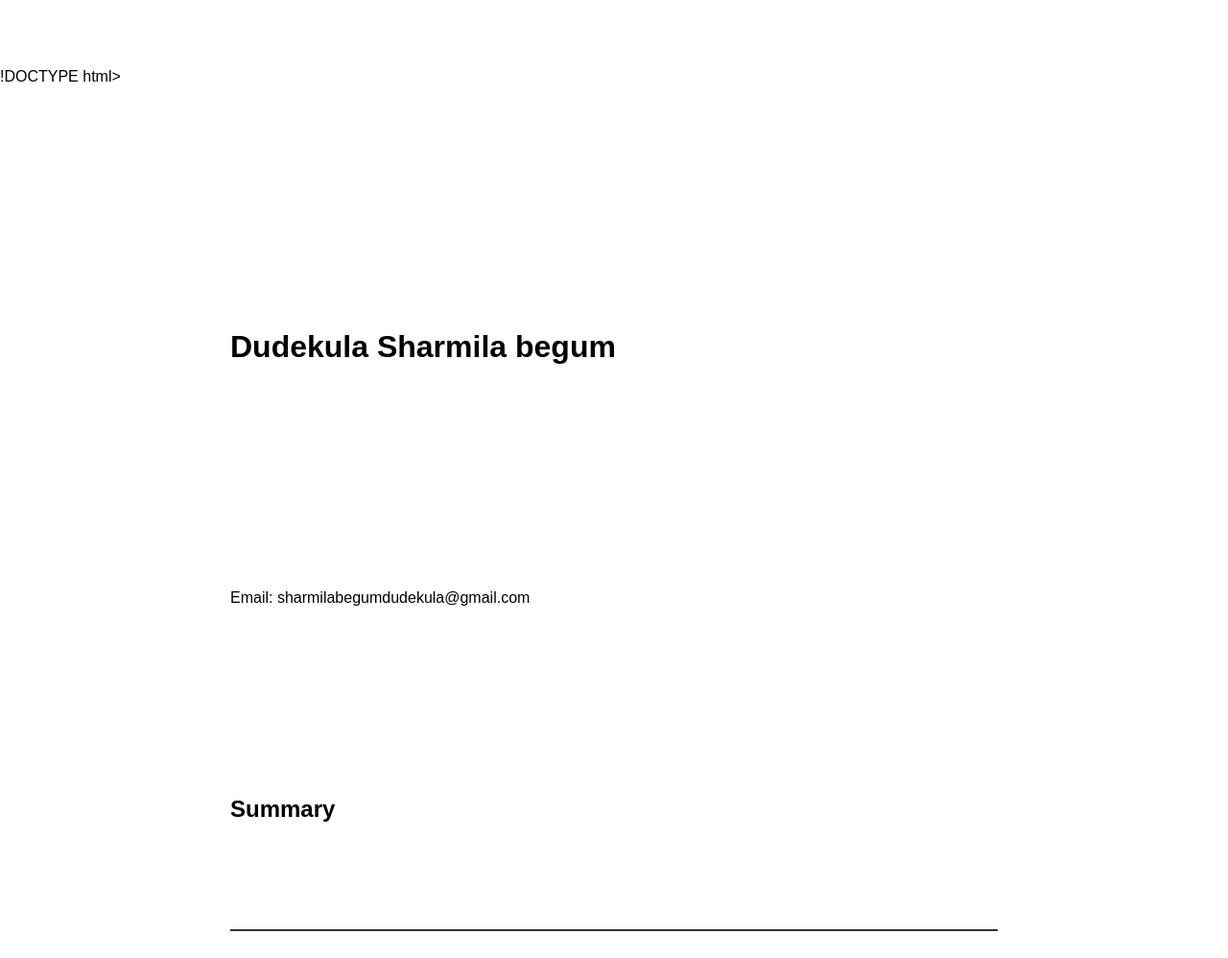
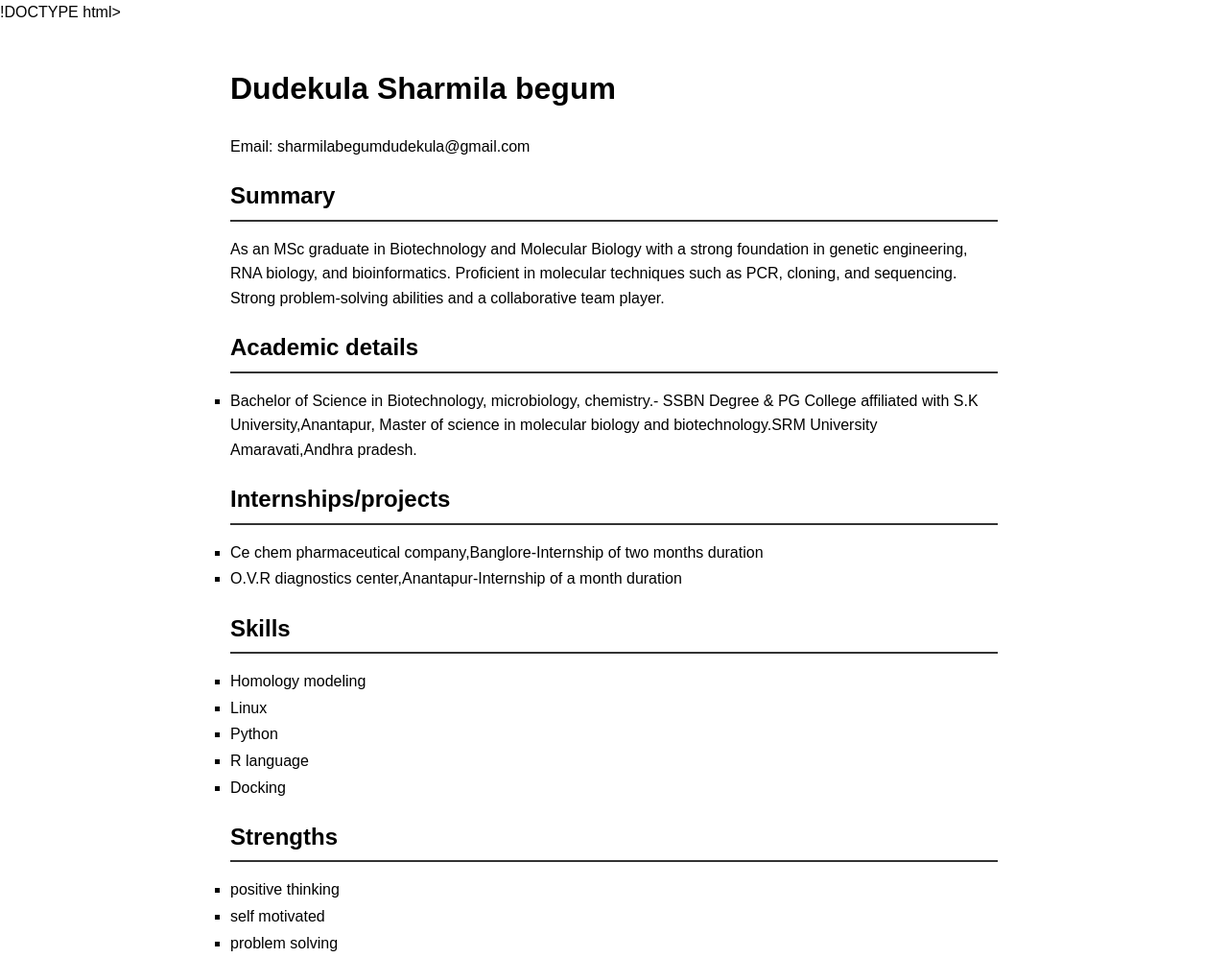
Before and after one commit to sharmila0705/sharmila0705github.io, a plain HTML site: page index.html in a window 1280 px wide. Shown: the top 998 px of the page at 96% size. Drawn offline with Linux system fonts and the light colour scheme.

Commit message:
Update index.html

```diff
--- a/index.html
+++ b/index.html
@@ -6,8 +6,8 @@
     <title>My CV</title>
     <style>
         body {
-            font-family: Lora, sans-serif;
-            line-height: 10;
+            font-family: Archivo black, sans-serif;
+            line-height: 1.6;
             margin: 0;
             padding: 0;
         }
```
